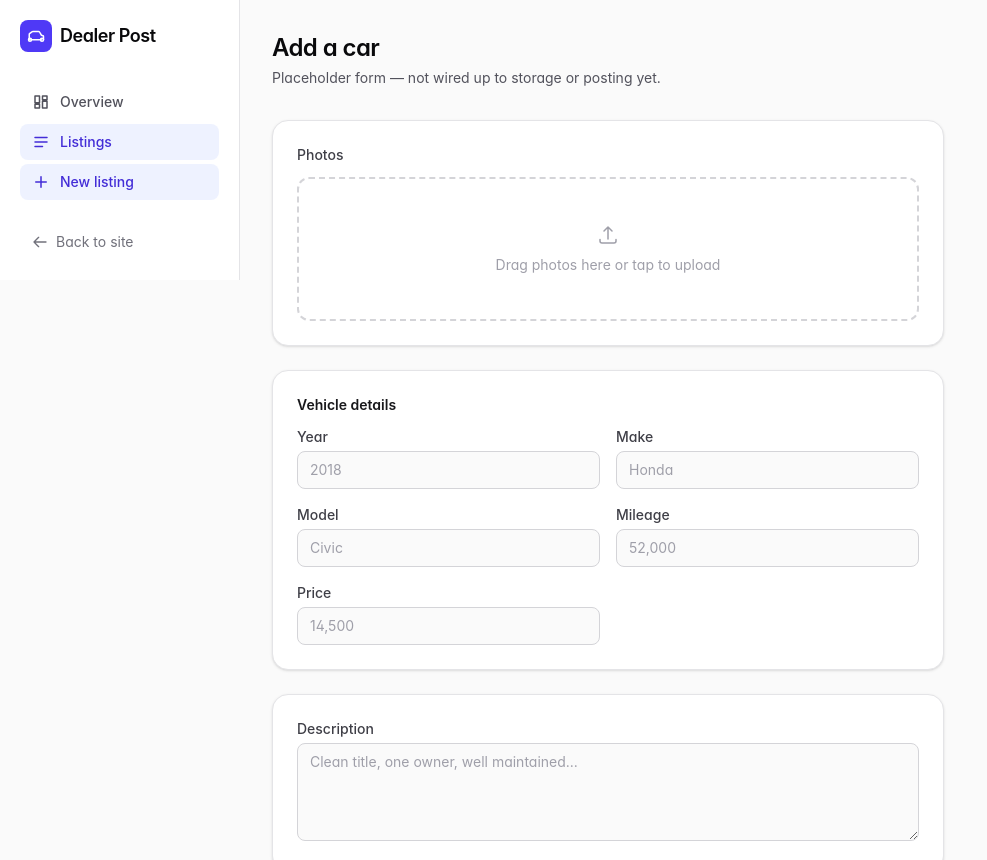
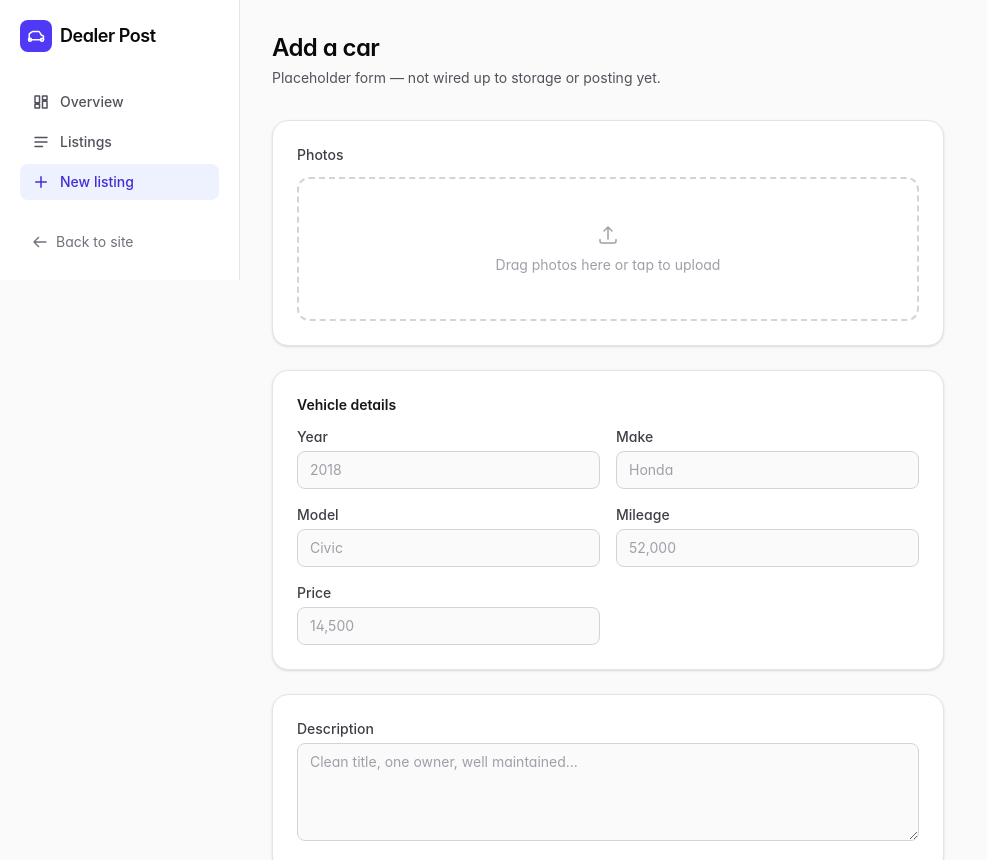
Before and after one commit to xenpain-source/dealer-post, a Next.js app: page /dashboard/listings/new in a window 1280 px wide. Shown: the top 860 px of the page, without its empty margins (0-987 px from the left). Built offline with nearby package versions, Linux system fonts and the light colour scheme.

Commit message:
Update DashboardNav.tsx

```diff
--- a/components/dashboard/DashboardNav.tsx
+++ b/components/dashboard/DashboardNav.tsx
@@ -65,10 +65,7 @@ export function DashboardNav() {
       </Link>
       <nav className="flex flex-row gap-1 overflow-x-auto text-sm sm:flex-col sm:overflow-visible">
         {links.map((link) => {
-          const isActive =
-            link.href === "/dashboard"
-              ? pathname === "/dashboard"
-              : pathname.startsWith(link.href);
+          const isActive = pathname === link.href;
 
           return (
             <Link
```
